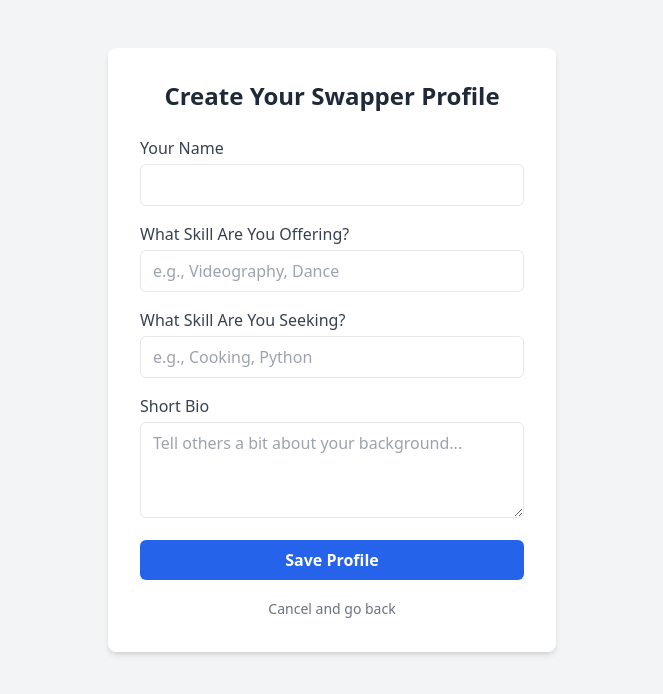
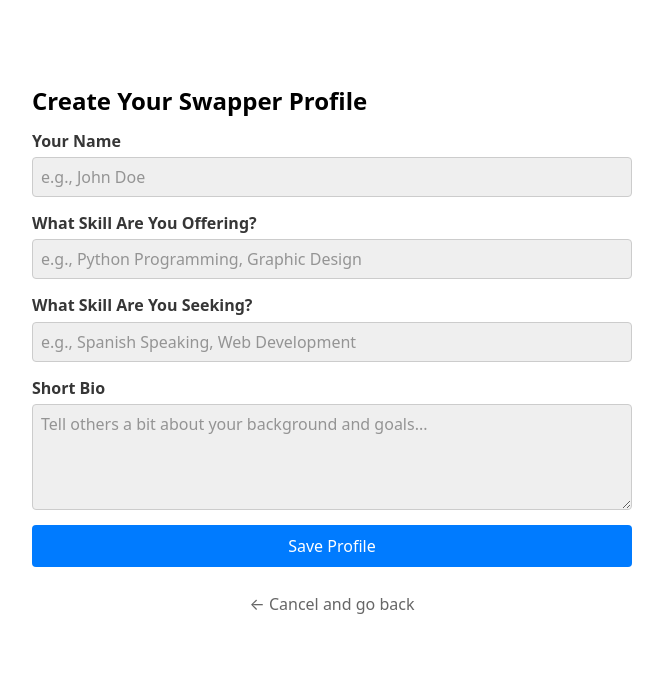
Before and after one commit to Shravya-Praveen/SKILL_SWAP, a Flask app: page /register in a window 1280 px wide. Shown: the top 694 px of the page, without its empty margins (308-971 px from the left). Run offline with Flask 3, Linux system fonts and the light colour scheme; some libraries are stand-ins or nearby versions.

Commit message:
Update register.html

```diff
--- a/templates/register.html
+++ b/templates/register.html
@@ -4,41 +4,45 @@
     <meta charset="UTF-8">
     <meta name="viewport" content="width=device-width, initial-scale=1.0">
     <title>Join Skill Swap Community</title>
-    <script src="https://cdn.tailwindcss.com"></script>
+    <link rel="stylesheet" href="https://cdn.jsdelivr.net/npm/@example/water.css@2/out/water.css">
+    <style>
+        body { max-width: 600px; margin: 40px auto; padding: 20px; }
+        .form-group { margin-bottom: 15px; }
+        label { display: block; font-weight: bold; margin-bottom: 5px; }
+        input[type="text"], textarea { width: 100%; padding: 8px; border-radius: 4px; border: 1px solid #ccc; box-sizing: border-box; }
+        button { width: 100%; padding: 10px; background-color: #007bff; color: white; border: none; border-radius: 4px; font-size: 1em; cursor: pointer; }
+        button:hover { background-color: #0056b3; }
+        .back-link { display: block; text-align: center; margin-top: 20px; text-decoration: none; color: #666; }
+    </style>
 </head>
-<body class="bg-gray-100 font-sans">
+<body>
 
-    <div class="max-w-md mx-auto mt-12 p-8 bg-white rounded-lg shadow-md">
-        <h2 class="text-2xl font-bold text-gray-800 mb-6 text-center">Create Your Swapper Profile</h2>
+    <h2>Create Your Swapper Profile</h2>
+    <form action="/register" method="POST">
+        <div class="form-group">
+            <label for="name">Your Name</label>
+            <input type="text" id="name" name="name" required placeholder="e.g., John Doe">
+        </div>
 
-        <form action="/register" method="POST" class="space-y-4">
-            <div>
-                <label class="block text-gray-700 font-medium mb-1">Your Name</label>
-                <input type="text" name="name" required class="w-full px-3 py-2 border rounded-md focus:outline-none focus:ring-2 focus:ring-blue-500">
-            </div>
+        <div class="form-group">
+            <label for="offering">What Skill Are You Offering?</label>
+            <input type="text" id="offering" name="offering" required placeholder="e.g., Python Programming, Graphic Design">
+        </div>
 
-            <div>
-                <label class="block text-gray-700 font-medium mb-1">What Skill Are You Offering?</label>
-                <input type="text" name="offering" placeholder="e.g., Videography, Dance" required class="w-full px-3 py-2 border rounded-md focus:outline-none focus:ring-2 focus:ring-blue-500">
-            </div>
+        <div class="form-group">
+            <label for="seeking">What Skill Are You Seeking?</label>
+            <input type="text" id="seeking" name="seeking" required placeholder="e.g., Spanish Speaking, Web Development">
+        </div>
 
-            <div>
-                <label class="block text-gray-700 font-medium mb-1">What Skill Are You Seeking?</label>
-                <input type="text" name="seeking" placeholder="e.g., Cooking, Python" required class="w-full px-3 py-2 border rounded-md focus:outline-none focus:ring-2 focus:ring-blue-500">
-            </div>
+        <div class="form-group">
+            <label for="bio">Short Bio</label>
+            <textarea id="bio" name="bio" rows="4" placeholder="Tell others a bit about your background and goals..."></textarea>
+        </div>
 
-            <div>
-                <label class="block text-gray-700 font-medium mb-1">Short Bio</label>
-                <textarea name="bio" placeholder="Tell others a bit about your background..." class="w-full px-3 py-2 border rounded-md focus:outline-none focus:ring-2 focus:ring-blue-500 h-24"></textarea>
-            </div>
+        <button type="submit">Save Profile</button>
+    </form>
 
-            <button type="submit" class="w-full bg-blue-600 text-white font-semibold py-2 rounded-md hover:bg-blue-700 transition">Save Profile</button>
-        </form>
-
-        <div class="text-center mt-4">
-            <a href="/" class="text-sm text-gray-500 hover:underline">Cancel and go back</a>
-        </div>
-    </div>
+    <a href="/" class="back-link">← Cancel and go back</a>
 
 </body>
 </html>
```
